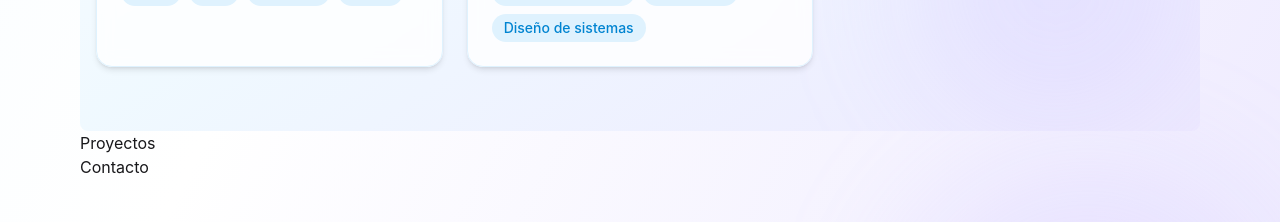
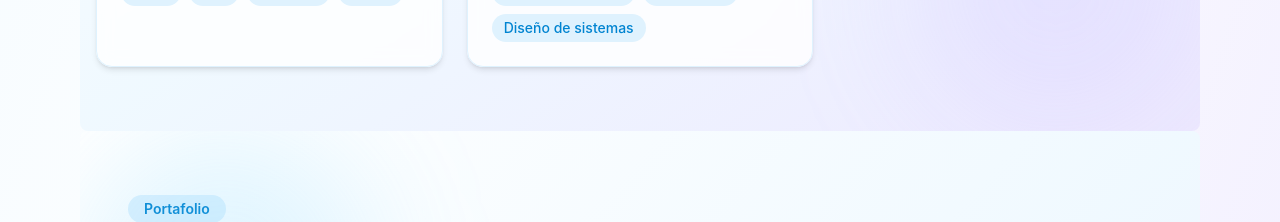
Before and after one commit to HectorDaniel-00/portfolio, an Angular app: page / in a window 1280 px wide. Shown: the part 2000-2222 px from the top of the page. Built offline with nearby package versions, Linux system fonts and the light colour scheme.

Commit message:
refactor(main-layout): Añadir el componente de la pagina de los proyectos personales

```diff
--- a/src/app/layouts/main-layout/main-layout.html
+++ b/src/app/layouts/main-layout/main-layout.html
@@ -7,7 +7,7 @@
 </section>
 
 <section id="projects">
-  <h1>Proyectos</h1>
+  <project-page />
 </section>
 
 <section id="contact">
--- a/src/app/layouts/main-layout/main-layout.ts
+++ b/src/app/layouts/main-layout/main-layout.ts
@@ -1,10 +1,11 @@
 import { Component } from '@angular/core';
 import { HomePage } from '@features/home-page/home-page';
 import { SkillsPage } from '@features/skills-page/skills-page';
+import { ProjectPage } from '@features/project-page/project-page';
 
 @Component({
   selector: 'main-layout',
-  imports: [HomePage, SkillsPage],
+  imports: [HomePage, SkillsPage, ProjectPage],
   templateUrl: './main-layout.html',
 })
 export class MainLayout {}
```
